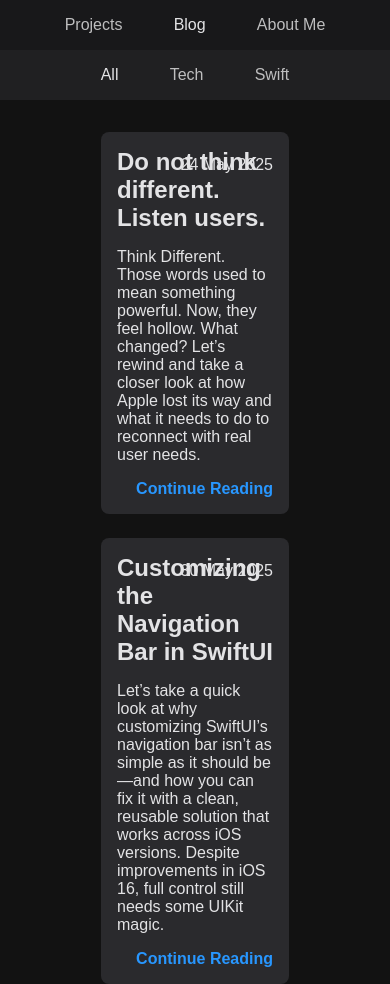
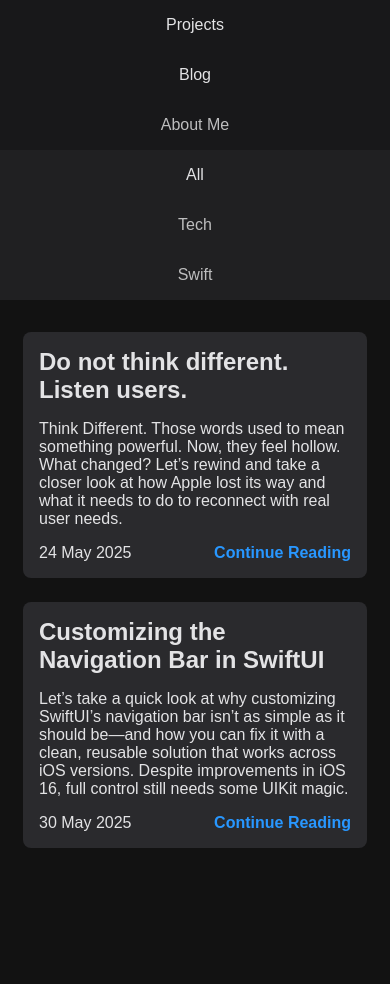
Before and after one commit to alperozturk96/alperozturk96.github.io, a plain HTML site: page src/blog/blog.html in a window 390 px wide. After the commit the page ends 848 px from the top, so only its background shows below. Drawn offline with Linux system fonts and the light colour scheme.

Commit message:
add responsive css

```diff
--- a/src/blog/style/blog.css
+++ b/src/blog/style/blog.css
@@ -23,6 +23,12 @@
     position: relative;
 }
 
+@media (max-width: 600px) {
+    .blog-card {
+        width: 80%;
+    }
+}
+
 .blog-card a {
     color: inherit;
     text-decoration: none;
@@ -40,6 +46,16 @@
     transform: translateY(15%);
 }
 
+@media (max-width: 600px) {
+    .date-label {
+        top: auto;
+        bottom: 0;
+        right: auto;
+        left: 1rem;
+        transform: translateY(0%);
+    }
+}
+
 .continue-link a {
     color: #2897FF;
     text-decoration: none;
--- a/src/style/navbar.css
+++ b/src/style/navbar.css
@@ -33,3 +33,20 @@
     float: none;
     display: inline-block;
 }
+
+@media (max-width: 600px) {
+    .nav-base {
+        flex-direction: column;
+        align-items: stretch;
+    }
+
+    .nav-base a {
+        padding: 1rem;
+        font-size: 1rem;
+    }
+
+    .nav-base li {
+        display: block;
+        width: 100%;
+    }
+}
--- a/src/style/responsive.css
+++ b/src/style/responsive.css
@@ -1,4 +1,4 @@
-@media (max-width: 700px) {
+@media (max-width: 600px) {
     main {
         padding: 1rem;
     }
```
